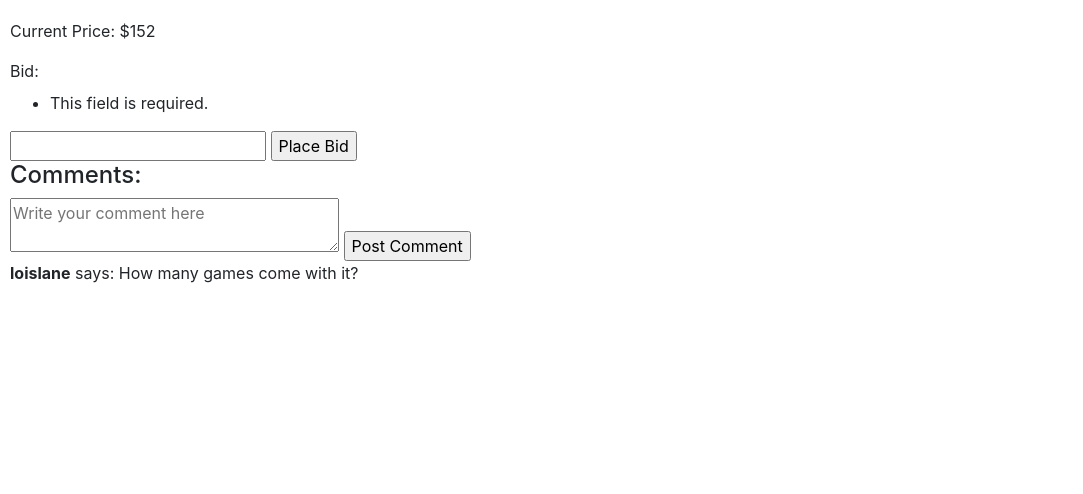
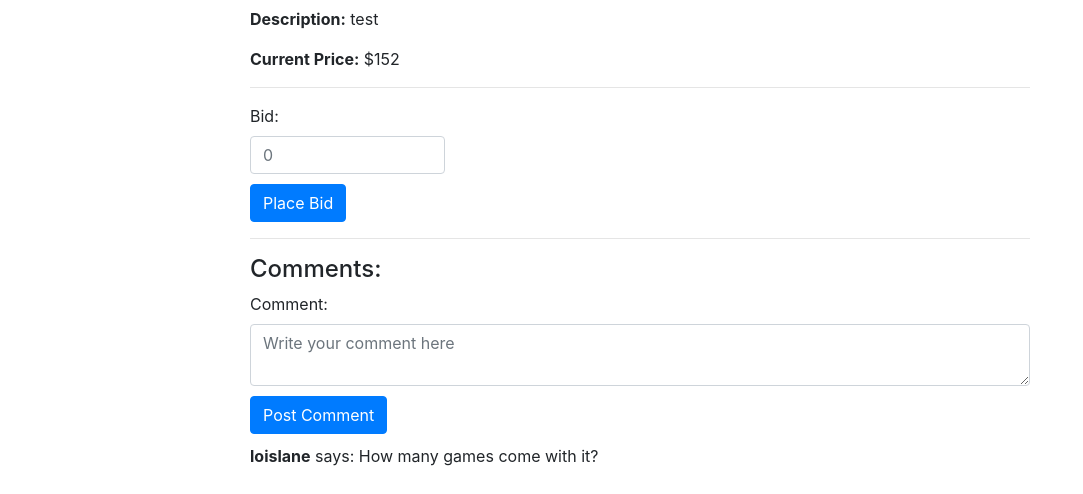
Before and after one commit to ecanali/coding-exercises, a Django app: page /listing/1 in a window 1280 px wide. Shown: the part 560-1054 px from the top of the page, without its empty margins (0-1083 px from the left). Before the commit the page ends 843 px from the top, so only its background shows below. Run offline with Django 3.2, Linux system fonts and the light colour scheme; a user stored in the database is signed in; data comes from the database, SQL or seed files in the repository; both versions use the stored data as it was after the commit; some libraries are stand-ins or nearby versions.

Commit message:
all specifications and design finished

```diff
--- a/cs50-commerce/auctions/static/auctions/styles.css
+++ b/cs50-commerce/auctions/static/auctions/styles.css
@@ -1,13 +1,75 @@
 body {
     padding: 10px;
+    max-width: 800px;
+    margin: 0 auto;
 }
 
-form.create-listing-form {
+.nav {
+    display: flex;
+    justify-content: space-evenly;
+}
+
+form, input {
+    margin-bottom: 10px;
+}
+
+input[type="submit"] {
+    display: block;
+    margin-top: 10px;
+}
+
+form.create-listing-form input[type="submit"] {
+    margin-top: 26px;
+}
+
+select {
+    padding: 5px;
+}
+
+label {
+    display: block;
+}
+
+form.create-listing-form, .form-page {
     display: flex;
     flex-direction: column;
     width: 50%;
+    margin: 0 auto;
 }
 
 .listing-item {
     display: flex;
 }
+
+.listing-img {
+    margin-right: 10px;
+}
+
+img {
+    height: 100px;
+}
+
+.listing-page-img img {
+    height: 300px;
+    margin: 10px 0;
+}
+
+.reduced-inputs {
+    width: 25%;
+}
+
+.error, .success {
+    position: relative;
+    padding: .75rem 1.25rem;
+    margin-bottom: 1rem;
+    border: 1px solid transparent;
+    border-radius: .25rem;
+    color: #856404;
+    background-color: #fff3cd;
+    border-color: #ffeeba;
+    list-style: none;
+}
+
+ul {
+    padding-inline-start: 0;
+}
--- a/cs50-commerce/auctions/templates/auctions/categories.html
+++ b/cs50-commerce/auctions/templates/auctions/categories.html
@@ -6,7 +6,7 @@
     <h4>List of all listing categories:</h4>
     <form action="{% url 'categories' %}" method="post">
         {% csrf_token %}
-        <select name="filter">
+        <select name="filter" class="form-control reduced-inputs">
             <option value="all">All</option>
             {% for category in categories %}
                 <a href="">{{category.name}}</a>
@@ -17,7 +17,7 @@
                 {% endif %}
             {% endfor %}
         </select>
-        <input type="submit" value="Filter">
+        <input type="submit" value="Filter" class="btn btn-primary">
     </form>
 
     <h4>All active listings in this category:</h4>
@@ -26,7 +26,7 @@
             <a href="{% url 'listing' listing.id %}">
                 <div class="listing-item">
                     <div class="listing-img">
-                        <img src="{{ listing.image_url }}" alt="{{ listing.title }}" style="height: 100px;">
+                        <img src="{{ listing.image_url }}" alt="{{ listing.title }}">
                     </div>
                     <div class="listing-info">
                         <h3>{{ listing.title }}</h3>
--- a/cs50-commerce/auctions/templates/auctions/create.html
+++ b/cs50-commerce/auctions/templates/auctions/create.html
@@ -5,6 +5,6 @@
     <form class="create-listing-form" action="{% url 'create' %}" method="post">
         {% csrf_token %}
         {{ form }}
-        <input type="submit" value="Submit">
+        <input type="submit" value="Submit" class="btn btn-primary">
     </form>
 {% endblock %}
--- a/cs50-commerce/auctions/templates/auctions/index.html
+++ b/cs50-commerce/auctions/templates/auctions/index.html
@@ -8,7 +8,7 @@
             <a href="{% url 'listing' listing.id %}">
                 <div class="listing-item">
                     <div class="listing-img">
-                        <img src="{{ listing.image_url }}" alt="{{ listing.title }}" style="height: 100px;">
+                        <img src="{{ listing.image_url }}" alt="{{ listing.title }}">
                     </div>
                     <div class="listing-info">
                         <h3>{{ listing.title }}</h3>
--- a/cs50-commerce/auctions/templates/auctions/layout.html
+++ b/cs50-commerce/auctions/templates/auctions/layout.html
@@ -6,6 +6,7 @@
         <title>{% block title %}Auctions{% endblock %}</title>
         <link rel="stylesheet" href="https://stackpath.bootstrapcdn.com/bootstrap/4.4.1/css/bootstrap.min.css" integrity="sha384-Vkoo8x4CGsO3+Hhxv8T/Q5PaXtkKtu6ug5TOeNV6gBiFeWPGFN9MuhOf23Q9Ifjh" crossorigin="anonymous">
         <link href="{% static 'auctions/styles.css' %}" rel="stylesheet">
+        <link href="{% static 'auctions/favicon.png' %}" rel="icon">
     </head>
     <body>
         <h1>Auctions</h1>
--- a/cs50-commerce/auctions/templates/auctions/listing.html
+++ b/cs50-commerce/auctions/templates/auctions/listing.html
@@ -2,49 +2,58 @@
 
 {% block body %}
     <h2>Listing: {{ listing.title }}</h2>
+
     <div class="listing-page">
         <div class="actions">
             <a href="{% url 'watch' listing.id %}">
                 {% if watchlisted == True %}
-                    <button>Remove from Watchlist</button>
+                    <button class="btn btn-secondary">Remove from Watchlist</button>
                 {% else %}
-                    <button>Add to Watchlist</button>
+                    <button class="btn btn-secondary">Add to Watchlist</button>
                 {% endif %}
             </a>
 
-            <!-- FAZER SE NAO ESTIVER "ACTIVE" NÃO APARECER ESSE BOTAO TB-->
-            {% if owner == True %}
+            {% if owner == True and listing.status == 'active' %}
                 <a href="{% url 'close' listing.id %}">
-                    <button>Close</button>
+                    <button class="btn btn-primary">Close</button>
                 </a>
+            {% endif %}
+
+            {% if listing.status == 'closed' %}
+                <h4>This listing is closed, the winner is the user: {{ listing.winner_id }}</h4>
             {% endif %}
 
             {% if winner == True %}
                 <h4>Congratulations! You won this bid!</h4>
             {% endif %}
+        </div>
 
+        <div class="listing-page-img">
+            <img src="{{ listing.image_url }}" alt="{{ listing.title }}">
         </div>
-        <div class="listing-page-img">
-            <img src="{{ listing.image_url }}" alt="{{ listing.title }}" style="height: 300px;">
+
+        <div class="listing-page-info">
+            <p><strong>Description:</strong> {{ listing.description }}</p>
+            <p><strong>Current Price:</strong> ${{ listing.current_price }}</p>
         </div>
-        <div class="listing-page-info">
-            <p>{{ listing.description }}</p>
-            <p>Current Price: ${{ listing.current_price }}</p>
-        </div>
+
+        <hr>
+        {% if listing.status == 'active' %}
             <div class="bid">
                 <form action="{% url 'bid' listing.id %}" method="post">
                     {% csrf_token %}
-                <!-- <input type="number" name="bid" min="1"> -->
                     {{ bid_form }}
-                <input type="submit" value="Place Bid">
+                    <input type="submit" value="Place Bid" class="btn btn-primary">
                 </form>
             </div>
+
+            <hr>
             <div class="comments-session">
                 <h4>Comments:</h4>
                 <form action="{% url 'comment' listing.id %}" method="post">
                     {% csrf_token %}
-                <textarea name="comment" cols="30" rows="2" placeholder="Write your comment here"></textarea>
-                <input type="submit" value="Post Comment">
+                    {{ comment_form }}
+                    <input type="submit" value="Post Comment" class="btn btn-primary">
                 </form>
                 <div class="comments">
                     {% for comment in comments %}
@@ -54,5 +63,6 @@
                     {% endfor %}
                 </div>
             </div>
+        {% endif %}
     </div>
 {% endblock %}
--- a/cs50-commerce/auctions/templates/auctions/login.html
+++ b/cs50-commerce/auctions/templates/auctions/login.html
@@ -8,7 +8,7 @@
         <div>{{ message }}</div>
     {% endif %}
 
-    <form action="{% url 'login' %}" method="post">
+    <form action="{% url 'login' %}" method="post" class="form-page">
         {% csrf_token %}
         <div class="form-group">
             <input autofocus class="form-control" type="text" name="username" placeholder="Username">
@@ -17,8 +17,9 @@
             <input class="form-control" type="password" name="password" placeholder="Password">
         </div>
         <input class="btn btn-primary" type="submit" value="Login">
+
+        Don't have an account? <a href="{% url 'register' %}">Register here</a>
     </form>
 
-    Don't have an account? <a href="{% url 'register' %}">Register here.</a>
 
 {% endblock %}
--- a/cs50-commerce/auctions/templates/auctions/register.html
+++ b/cs50-commerce/auctions/templates/auctions/register.html
@@ -8,7 +8,7 @@
         <div>{{ message }}</div>
     {% endif %}
 
-    <form action="{% url 'register' %}" method="post">
+    <form action="{% url 'register' %}" method="post" class="form-page">
         {% csrf_token %}
         <div class="form-group">
             <input class="form-control" autofocus type="text" name="username" placeholder="Username">
@@ -23,8 +23,9 @@
             <input class="form-control" type="password" name="confirmation" placeholder="Confirm Password">
         </div>
         <input class="btn btn-primary" type="submit" value="Register">
+
+        Already have an account? <a href="{% url 'login' %}">Log In here</a>
     </form>
 
-    Already have an account? <a href="{% url 'login' %}">Log In here.</a>
 
 {% endblock %}
--- a/cs50-commerce/auctions/templates/auctions/watchlist.html
+++ b/cs50-commerce/auctions/templates/auctions/watchlist.html
@@ -8,7 +8,7 @@
             <a href="{% url 'listing' listing.id %}">
                 <div class="listing-item">
                     <div class="listing-img">
-                        <img src="{{ listing.image_url }}" alt="{{ listing.title }}" style="height: 100px;">
+                        <img src="{{ listing.image_url }}" alt="{{ listing.title }}">
                     </div>
                     <div class="listing-info">
                         <h3>{{ listing.title }}</h3>
--- a/cs50-commerce/auctions/views.py
+++ b/cs50-commerce/auctions/views.py
@@ -1,30 +1,38 @@
 from django import forms
+from django.core.exceptions import ObjectDoesNotExist
 
 from django.contrib.auth import authenticate, login, logout
 from django.contrib.auth.decorators import login_required
 from django.contrib import messages
 from django.db import IntegrityError
-from django.http import HttpResponse, HttpResponseRedirect
+from django.http import HttpResponseRedirect
 from django.shortcuts import render
 from django.urls import reverse
 
 from .models import User, Listing, Watchlist, Bid, Comment, Category
 
 
+# Form fields:
 class CreateListingForm(forms.Form):
-    title = forms.CharField(label="Title")
-    description = forms.CharField(label="Description")
-    starting_price = forms.IntegerField(min_value=1)
-    image_url = forms.URLField(label='Image URL', required=False)
-    category = forms.ModelChoiceField(queryset=Category.objects.all(), empty_label="Choose one")
+    title = forms.CharField(label="Title", widget=forms.TextInput(attrs={'class':'form-control'}))
+    description = forms.CharField(label="Description", widget=forms.TextInput(attrs={'class':'form-control'}))
+    starting_price = forms.IntegerField(min_value=1, widget=forms.NumberInput(attrs={'placeholder':'0', 'class':'form-control'}))
+    image_url = forms.URLField(widget=forms.TextInput(attrs={'placeholder':'http://', 'class':'form-control'}), label='Image URL', required=False)
+    category = forms.ModelChoiceField(queryset=Category.objects.all(), empty_label="Choose one", widget=forms.Select(attrs={'class':'form-control'}))
 
 
 class CreateBidForm(forms.Form):
-    bid = forms.IntegerField(min_value=1)
+    bid = forms.IntegerField(min_value=1, widget=forms.NumberInput(attrs={'placeholder':'0', 'class':'form-control reduced-inputs'}))
 
 
+class CreateCommentForm(forms.Form):
+    comment = forms.CharField(widget=forms.Textarea(attrs={'placeholder': 'Write your comment here', "rows":2, "cols":30, 'class':'form-control'}), required=False)
+
+
+# Routes:
+@login_required(redirect_field_name=None, login_url='/login')
 def create(request):
-    form = CreateListingForm(request.POST)
+    form = CreateListingForm(request.POST or None)
     user = User.objects.get(id=request.user.id)
 
     if request.method == "POST":
@@ -52,8 +60,7 @@ def create(request):
             )
             listing.save()
 
-        # REDIRECT TO THE NEW LISTING WHEN I CREATE THAT PAGE
-        return HttpResponseRedirect(reverse("index"))
+            return HttpResponseRedirect(reverse("listing", args=(listing.id,)))
     else:
         return render(request, "auctions/create.html", {
         "form": form
@@ -79,6 +86,9 @@ def listing(request, id):
 
     comments = Comment.objects.filter(listing_id=listing).order_by('-id')
 
+    bid_form = CreateBidForm(request.POST or None)
+    comment_form = CreateCommentForm(request.POST or None)
+
     if request.user.is_authenticated:
         user = User.objects.get(id=request.user.id)
 
@@ -96,28 +106,24 @@ def listing(request, id):
             if str(id) == item:
                 watchlisted = True
 
-        bid_form = CreateBidForm(request.POST)
-
     return render(request, "auctions/listing.html", {
         "listing": listing,
         "watchlisted": watchlisted,
         "owner": owner,
         "winner": winner,
         "comments": comments,
-        "bid_form": bid_form
+        "bid_form": bid_form,
+        "comment_form": comment_form
     })
 
 
+@login_required(redirect_field_name=None, login_url='/login')
 def watch(request, id):
     try:
         listing = Listing.objects.get(id=id)
     except:
         messages.error(request, 'Sorry, listing does not exist.')
         return HttpResponseRedirect(reverse("index"))
-
-    if not request.user.is_authenticated:
-        messages.error(request, 'Sorry, you must first log in to access your watchlist.')
-        return HttpResponseRedirect(reverse("listing", args=(listing.id,)))
 
     user = User.objects.get(id=request.user.id)
     user_watchlist = Watchlist.objects.get(user_id=user.id)
@@ -151,6 +157,7 @@ def watch(request, id):
     return HttpResponseRedirect(reverse("listing", args=(listing.id,)))
 
 
+@login_required(redirect_field_name=None, login_url='/login')
 def bid(request, id):
     try:
         listing = Listing.objects.get(id=id)
@@ -159,19 +166,11 @@ def bid(request, id):
         return HttpResponseRedirect(reverse("index"))
 
     if request.method == "POST":
-        if not request.user.is_authenticated:
-            messages.error(request, 'Sorry, you must log in before place a bid.')
-            return HttpResponseRedirect(reverse("listing", args=(listing.id,)))
-
-        bid_form = CreateBidForm(request.POST)
+        bid_form = CreateBidForm(request.POST or None)
 
         if bid_form.is_valid():
             # Isolate the data from the 'cleaned' version of form data
             bid_offered = bid_form.cleaned_data["bid"]
-            # print(type(bid_offered))
-            # print(bid_offered)
-
-            # bid_offered = int(request.POST["bid"])
 
             if bid_offered > listing.current_price:
                 new_bid = Bid(price=bid_offered, listing_id=listing, user_id=User.objects.get(id=request.user.id))
@@ -188,6 +187,7 @@ def bid(request, id):
             return HttpResponseRedirect(reverse("listing", args=(listing.id,)))
 
 
+@login_required(redirect_field_name=None, login_url='/login')
 def close(request, id):
     try:
         listing = Listing.objects.get(id=id)
@@ -196,10 +196,6 @@ def close(request, id):
         return HttpResponseRedirect(reverse("index"))
 
     if request.method == "GET":
-        if not request.user.is_authenticated:
-            messages.error(request, 'Sorry, you must first log in to close this listing.')
-            return HttpResponseRedirect(reverse("listing", args=(listing.id,)))
-
         user = User.objects.get(id=request.user.id)
         if not user.username == str(listing.owner_user_id):
             messages.error(request, 'Sorry, you are not the owner of this listing.')
@@ -208,8 +204,8 @@ def close(request, id):
         listing_bids = Bid.objects.filter(listing_id=listing.id).order_by('-price')
         winner_user = User.objects.get(username=listing_bids[0].user_id)
 
-        listing.status = "close"
-        listing.winner_id = winner_user.id
+        listing.status = "closed"
+        listing.winner_id = winner_user
         listing.save()
 
         messages.success(request, 'Alright! You have closed this listing and declared the last bidder the winner!')
@@ -217,6 +213,7 @@ def close(request, id):
         return HttpResponseRedirect(reverse("listing", args=(listing.id,)))
 
 
+@login_required(redirect_field_name=None, login_url='/login')
 def comment(request, id):
     try:
         listing = Listing.objects.get(id=id)
@@ -225,23 +222,22 @@ def comment(request, id):
         return HttpResponseRedirect(reverse("index"))
 
     if request.method == "POST":
-        if not request.user.is_authenticated:
-            messages.error(request, 'Sorry, you must log in before post a comment.')
+        user = User.objects.get(id=request.user.id)
+
+        comment_form = CreateCommentForm(request.POST or None)
+
+        if comment_form.is_valid():
+            new_comment = Comment(text=comment_form.cleaned_data["comment"], listing_id=listing, user_id=user)
+            new_comment.save()
+
+            return HttpResponseRedirect(reverse("listing", args=(listing.id,)))
+        else:
+            messages.error(request, 'Sorry, invalid comment.')
             return HttpResponseRedirect(reverse("listing", args=(listing.id,)))
 
-        user = User.objects.get(id=request.user.id)
 
-        new_comment = Comment(text=request.POST["comment"], listing_id=listing, user_id=user)
-        new_comment.save()
-
-        return HttpResponseRedirect(reverse("listing", args=(listing.id,)))
-
-
+@login_required(redirect_field_name=None, login_url='/login')
 def watchlist(request):
-    if not request.user.is_authenticated:
-        messages.error(request, 'Sorry, you must first log in to access your watchlist.')
-        return HttpResponseRedirect(reverse("index"))
-
     user = User.objects.get(id=request.user.id)
     user_watchlist = Watchlist.objects.filter(user_id=user.id)
 
```
Also changed, not shown: cs50-commerce/auctions/models.py (+6 -22 lines), cs50-commerce/auctions/migrations/0015_auto_20210221_1640.py (added), cs50-commerce/auctions/static/auctions/favicon.png (added), cs50-commerce/db.sqlite3. Lines whose indentation alone changed are shown as unchanged.
